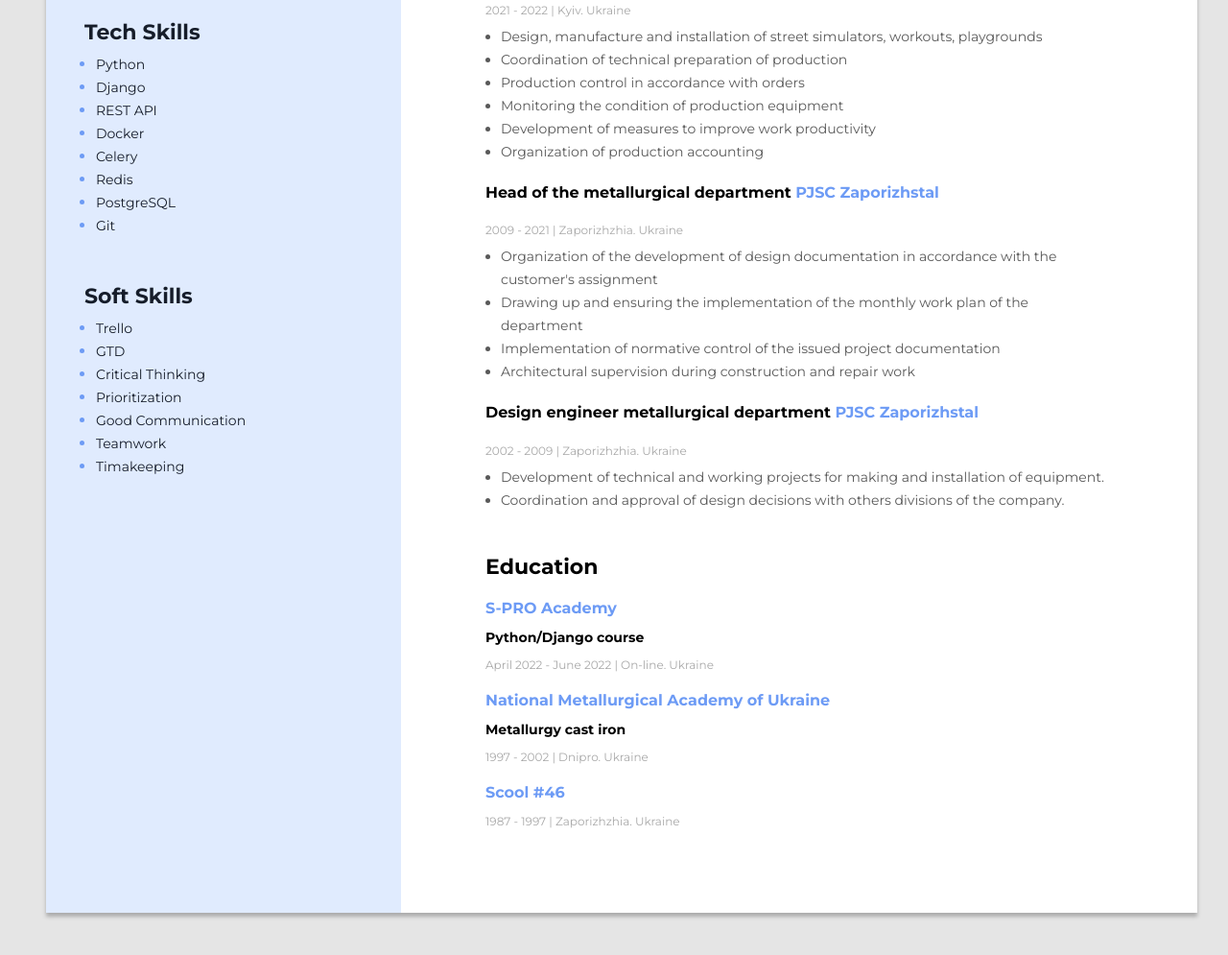
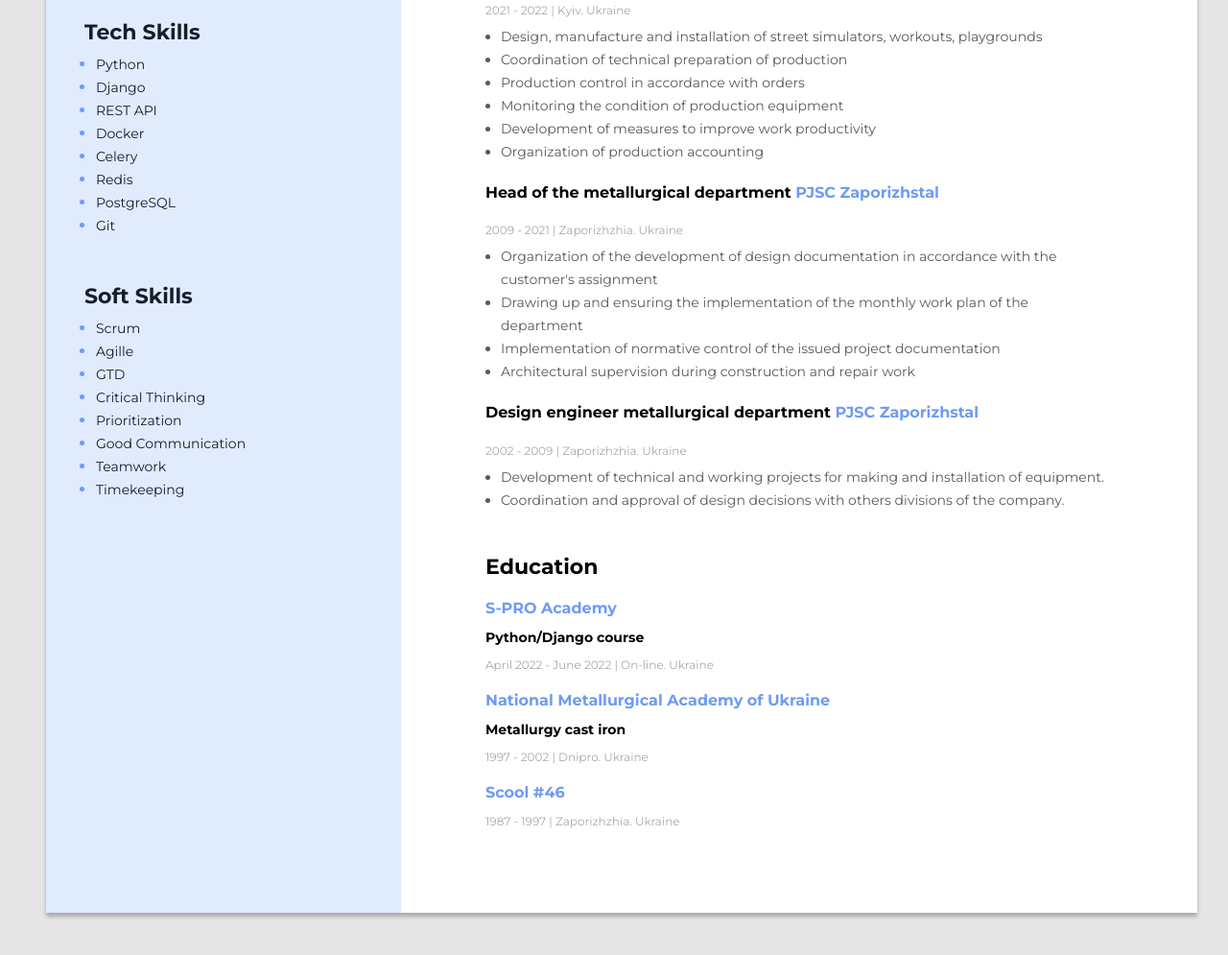
Before and after one commit to Shpyhun/Resume, a plain HTML site: page index.html in a window 1280 px wide. Shown: the part 619-1614 px from the top of the page at 96% size. Drawn offline with Linux system fonts and the light colour scheme.

Commit message:
resume v.1

```diff
--- a/index.html
+++ b/index.html
@@ -237,7 +237,10 @@
           <h3 class="sidebar-title">Soft Skills</h3>
           <ul class="skills-list">
             <li class="skills-list-item">
-              <span span class="skills-list-text">Trello</span>
+              <span span class="skills-list-text">Scrum</span>
+            </li>
+            <li class="skills-list-item">
+              <span span class="skills-list-text">Agille</span>
             </li>
             <li class="skills-list-item">
               <span span class="skills-list-text">GTD</span>
@@ -255,7 +258,7 @@
               <span span class="skills-list-text">Teamwork</span>
             </li>
             <li class="skills-list-item">
-              <span span class="skills-list-text">Timakeeping</span>
+              <span span class="skills-list-text">Timekeeping</span>
             </li>
           </ul>
         </div>
```
